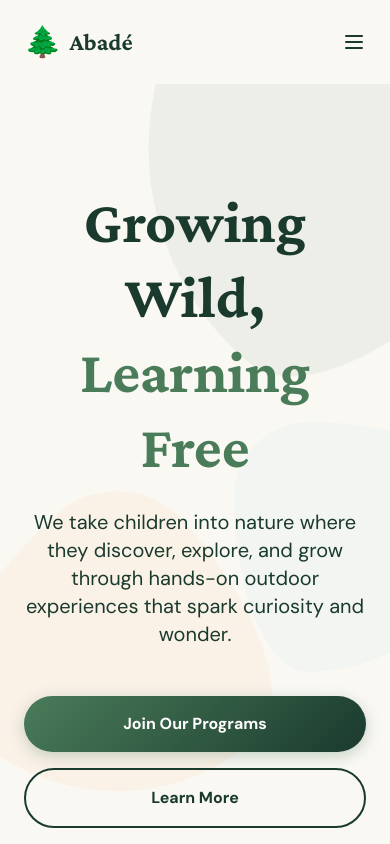
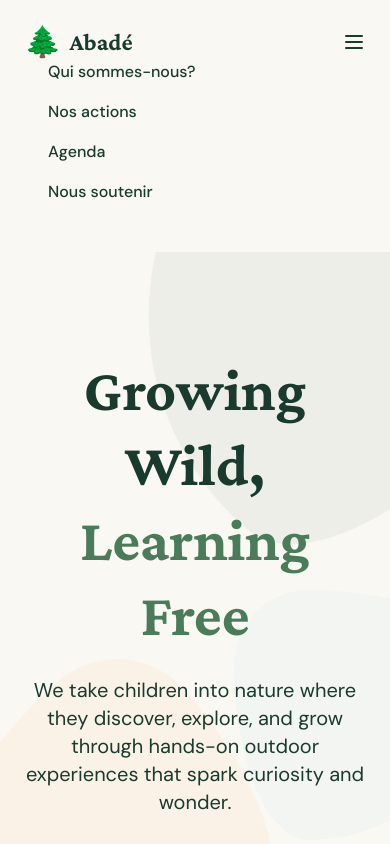
Before and after one commit to plcrodrigues/abade, a plain HTML site: page index.html in a window 390 px wide. Both pictures are taken after a click on the button 354 px from the left and 42 px from the top of the page. Shown: the top 844 px of the page. Drawn offline with nearby package versions, Linux system fonts and the light colour scheme.

Commit message:
activating hamburger menu

```diff
--- a/index.html
+++ b/index.html
@@ -200,13 +200,29 @@
                 <a href="agenda.html" class="text-forest-deep hover:text-moss-green transition-colors font-medium">Agenda</a>
                 <a href="nous-soutenir.html" class="text-forest-deep hover:text-moss-green transition-colors font-medium">Nous soutenir</a>
             </div>
-            <button class="md:hidden text-forest-deep">
+            <button id="menu-toggle" class="md:hidden text-forest-deep" style="color: var(--forest-deep);">
                 <svg class="w-6 h-6" fill="none" stroke="currentColor" viewBox="0 0 24 24">
                     <path stroke-linecap="round" stroke-linejoin="round" stroke-width="2" d="M4 6h16M4 12h16M4 18h16"></path>
                 </svg>
             </button>
         </div>
+        <!-- Mobile Menu -->
+        <div id="mobile-menu" class="hidden md:hidden px-6 pb-6">
+            <div class="flex flex-col space-y-4">
+                <a href="qui-sommes-nous.html" class="font-medium" style="color: var(--forest-deep);">Qui sommes-nous?</a>
+                <a href="nos-actions.html" class="font-medium" style="color: var(--forest-deep);">Nos actions</a>
+                <a href="agenda.html" class="font-medium" style="color: var(--forest-deep);">Agenda</a>
+                <a href="nous-soutenir.html" class="font-medium" style="color: var(--forest-deep);">Nous soutenir</a>
+            </div>
+        </div>
     </nav>
+
+    <script>
+        document.getElementById('menu-toggle').addEventListener('click', function() {
+            const menu = document.getElementById('mobile-menu');
+            menu.classList.toggle('hidden');
+        });
+    </script>
 
     <!-- Hero Section -->
     <section class="relative min-h-screen flex items-center justify-center px-6 py-20">
```
Also changed, not shown: agenda.html (+17 -1 lines), nos-actions.html (+17 -1 lines), nous-soutenir.html (+17 -1 lines), qui-sommes-nous.html (+17 -1 lines).
